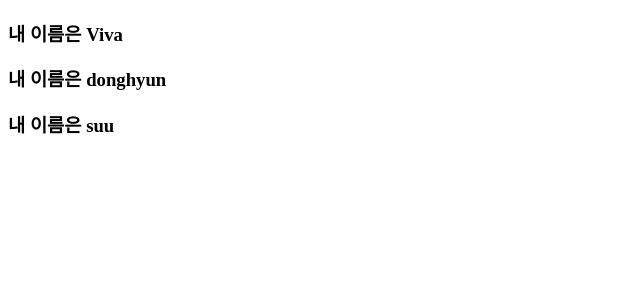
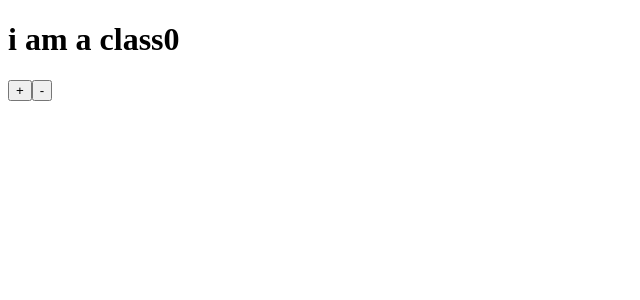
Before and after one commit to DongHyunKIM-Hi/movie_app, a React (Create React App) app: page / in a window 1280 px wide. Shown: the top 300 px of the page, without its empty margins (0-640 px from the left). Built offline with nearby package versions, Linux system fonts and the light colour scheme.

Commit message:
state의 관리 setState를 사용하는 방법과 이유

```diff
--- a/src/App.js
+++ b/src/App.js
@@ -1,33 +1,25 @@
 import React from "react";
-function Viva({ name }) {
-  return <h3>내 이름은 {name}</h3>;
-}
 
-const nameList = [
-  {
-    id: 1,
-    name: "Viva",
-    image: "123",
-  },
-  {
-    id: 2,
-    name: "donghyun",
-    image: "123",
-  },
-  {
-    id: 3,
-    name: "suu",
-    image: "123",
-  },
-];
-function App() {
-  return (
-    <div className="App">
-      {nameList.map((name) => {
-        return <Viva key={name.id} name={name.name} />;
-      })}
-    </div>
-  );
+class App extends React.Component {
+  state = {
+    count: 0,
+  };
+  add = () => {
+    this.setState({ count: this.state.count + 1 });
+  };
+  min = () => {
+    this.setState({ count: this.state.count - 1 });
+  };
+
+  render() {
+    return (
+      <div>
+        <h1>i am a class{this.state.count} </h1>
+        <button onClick={this.add}>+</button>
+        <button onClick={this.min}>-</button>
+      </div>
+    );
+  }
 }
 
 export default App;
```
Also changed, not shown: 1 other file (tests, documents, lock files or other folders).
